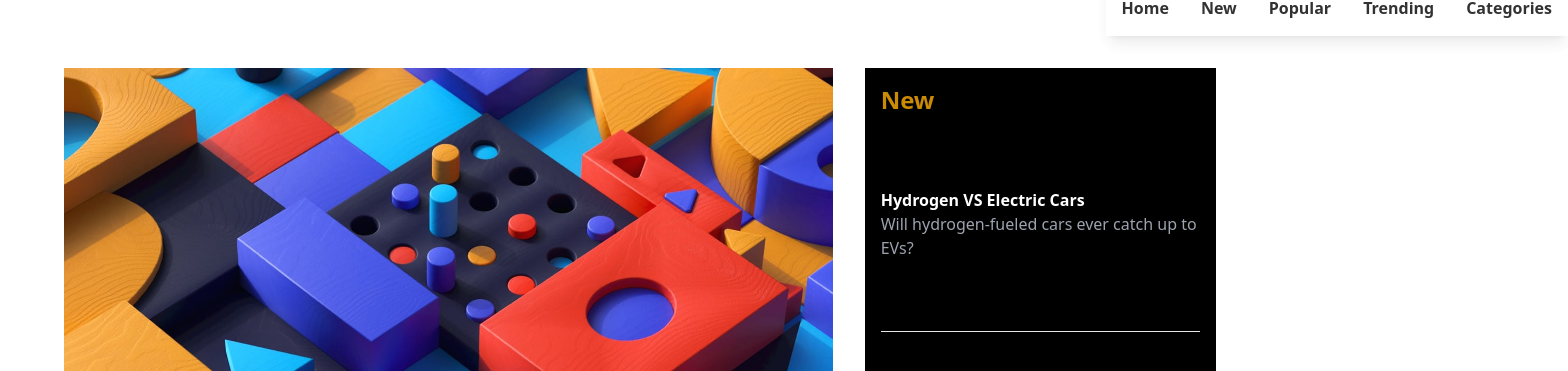
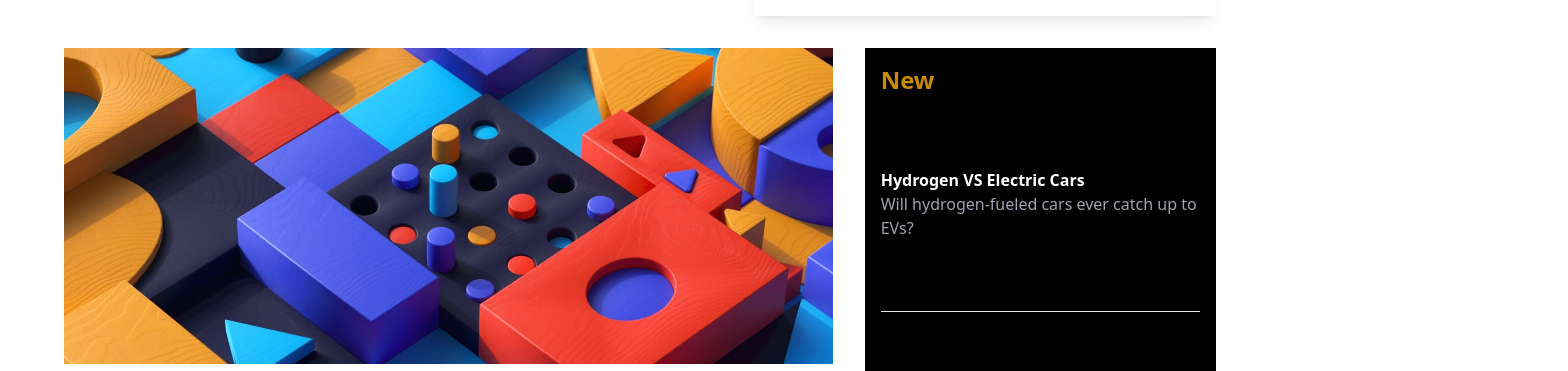
Before and after one commit to gstarv/news-homepage-main, a website: page index.html in a window 1280 px wide. Shown: the part 40-411 px from the top of the page, 1568 px wide, since content can reach past the window. Drawn offline with nearby package versions, Linux system fonts and the light colour scheme; files that its build step writes are made by us from their sources.

Commit message:
i edited the nav bar in desktop view

```diff
--- a/index.html
+++ b/index.html
@@ -46,7 +46,7 @@
       <img class="min-w-10 h-7" src="/assets/images/logo.svg" alt="">
 
       <!-- <div id="menu" class="hidden lg absolute bg-white p-4 shadow-lg"> -->
-        <nav id="menu" class="hidden absolute left-[22rem] mt-[20px] lg:relative bg-white  p-4 shadow-lg lg:flex lg:flex-row lg:gap-8 font-semibold opacity-80 list-none">
+        <nav id="menu" class="hidden absolute left-[22rem] mt-[20px] lg:mt-0 lg:left-0 lg:relative bg-white  p-4 shadow-lg lg:flex lg:flex-row lg:gap-8 font-semibold opacity-80 list-none">
           <li><a class="block hover:text-yellow-600 transition-all duration-[0.5s] ease-in-out" href="#">Home</a></li>
           <li><a class="block hover:text-yellow-600 transition-all duration-[0.5s] ease-in-out" href="#">New</a></li>
           <li><a class="block hover:text-yellow-600 transition-all duration-[0.5s] ease-in-out" href="#">Popular</a></li>
```
